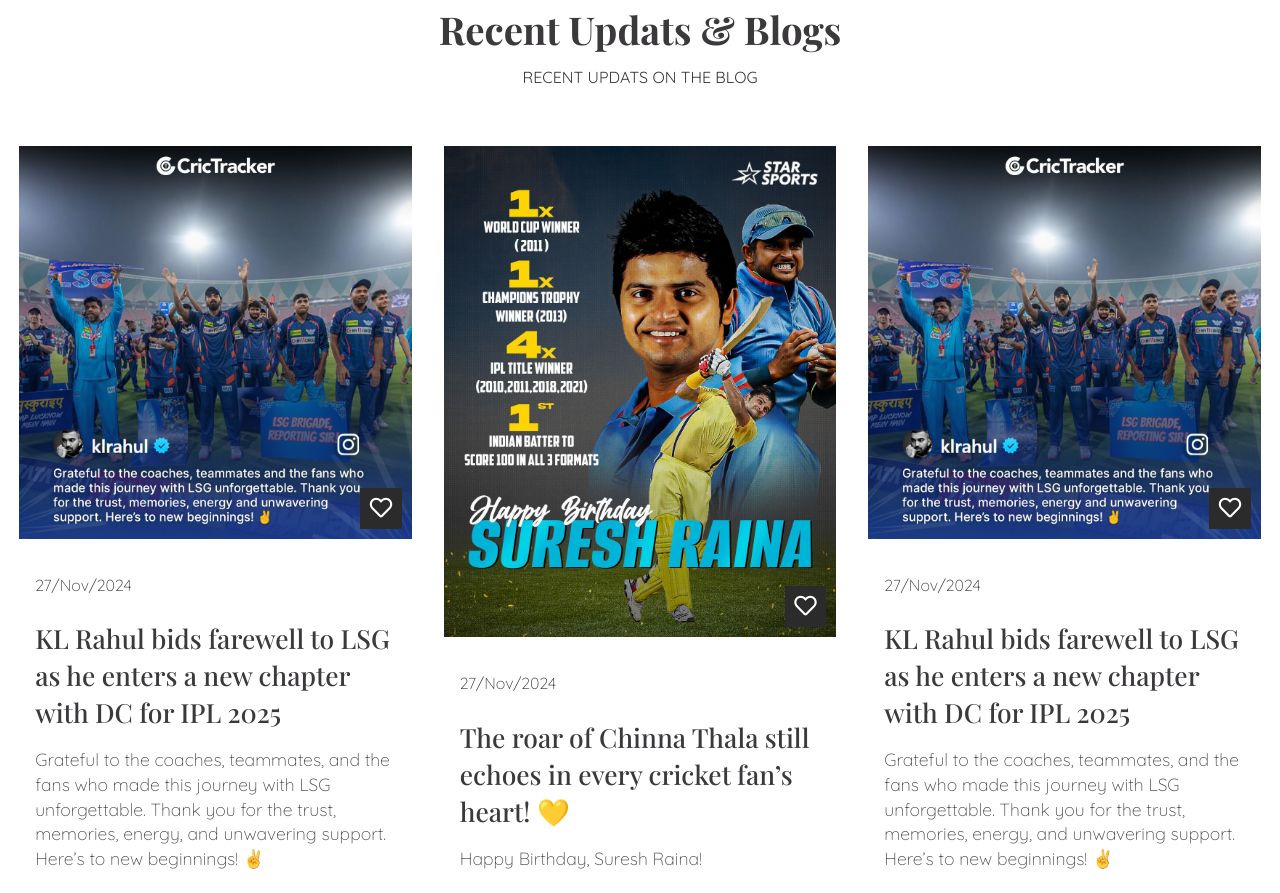
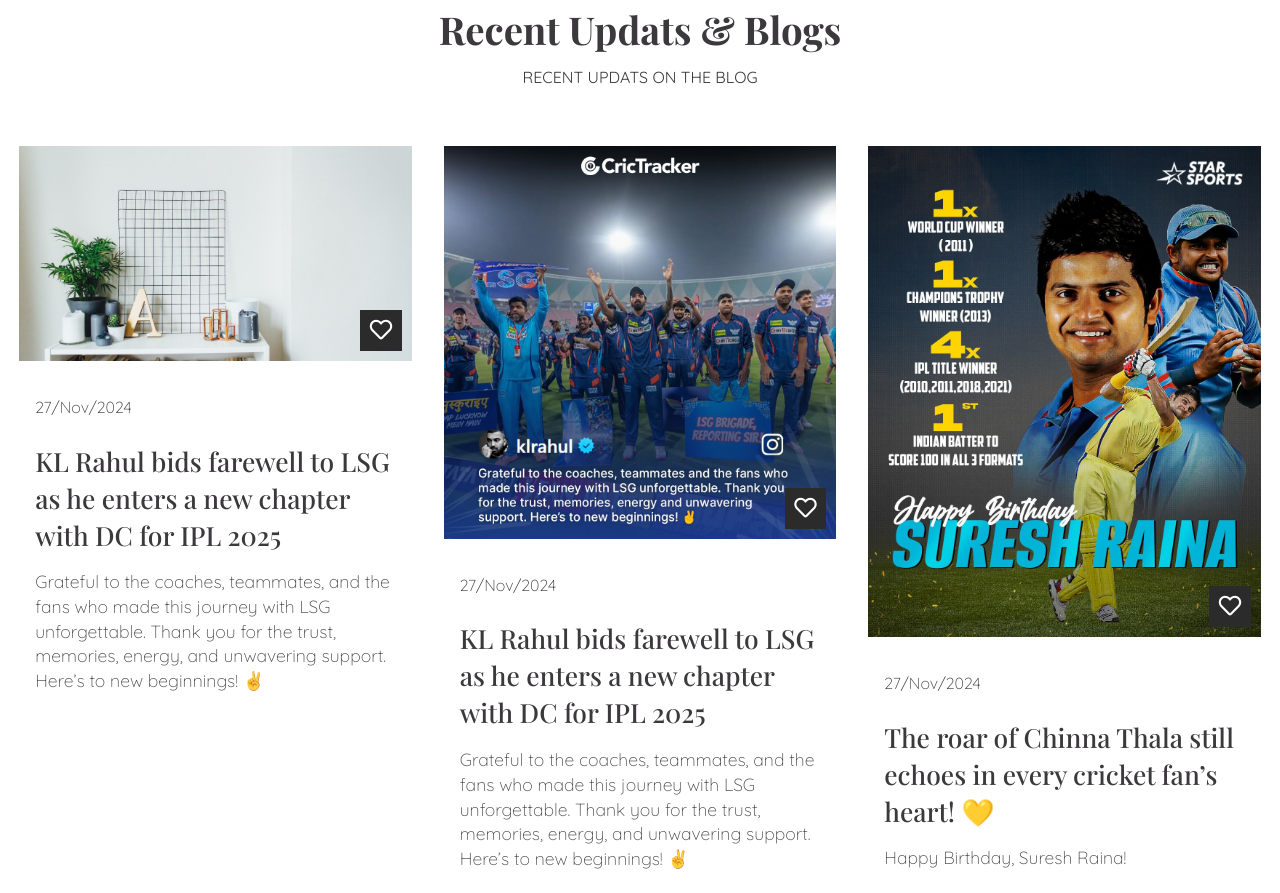
Before and after one commit to AvinashMarkad/Blog-Hosting, a plain HTML site: page index.html in a window 1280 px wide. Shown: the part 885-1778 px from the top of the page. Drawn offline with nearby package versions, Linux system fonts and the light colour scheme.

Commit message:
update 1st 27Nov24

```diff
--- a/index.html
+++ b/index.html
@@ -47,6 +47,27 @@
         </div>
 
         <div class="design-content">
+          <!-- item -->
+          <div class="blog-item">
+            <div class="blog-img">
+              <img src="images\banner-bg.jpg" alt="KL Rahul" />
+              <span><i class="far fa-heart"></i></span>
+            </div>
+            <div class="blog-text">
+              <span>27/Nov/2024</span>
+              <h2>
+                KL Rahul bids farewell to LSG as he enters a new chapter with DC
+                for IPL 2025
+              </h2>
+              <p>
+                Grateful to the coaches, teammates, and the fans who made this
+                journey with LSG unforgettable. Thank you for the trust,
+                memories, energy, and unwavering support. Here’s to new
+                beginnings! ✌️
+              </p>
+            </div>
+          </div>
+          <!-- end of item -->
           <!-- item -->
           <div class="blog-item">
             <div class="blog-img">
```
